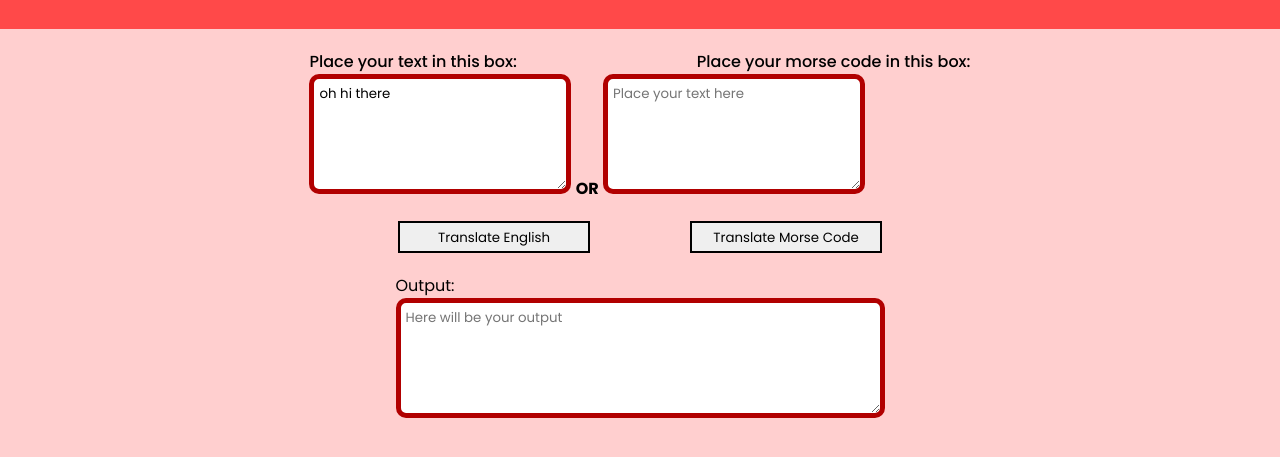
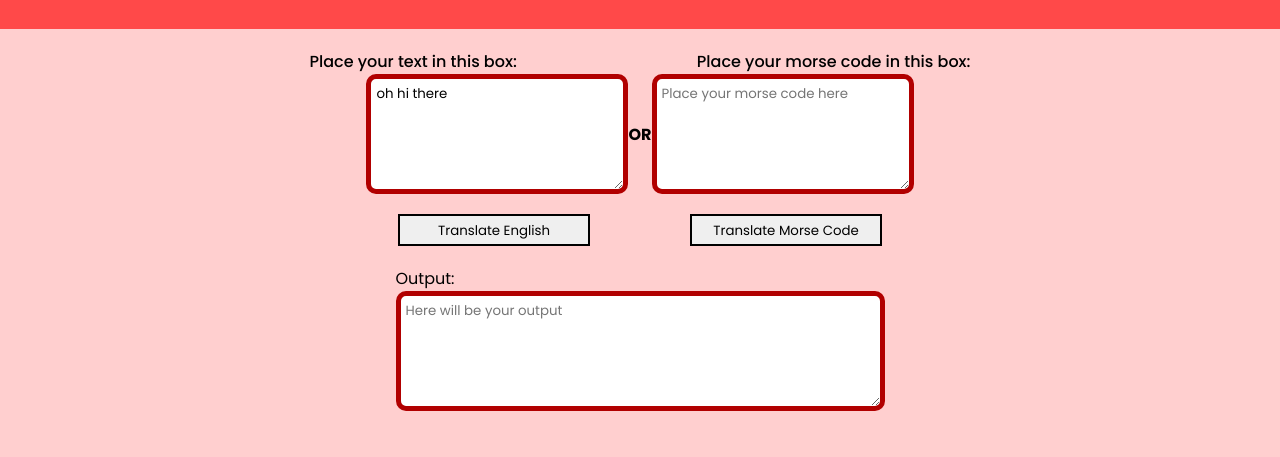
Before and after one commit to Tim-Mclennan/morse_code_translator, a website with bundled scripts: page index.html in a window 1280 px wide. Shown: the part 71-528 px from the top of the page. Built offline with nearby package versions, Linux system fonts and the light colour scheme.

Commit message:
added changes to styling

```diff
--- a/index.html
+++ b/index.html
@@ -18,10 +18,10 @@
                 <p class="main__input__label--text">Place your text in this box:</p>
                 <p class="main__input__label--text">Place your morse code in this box:</p>
             </div>
-            <div lass="main__input__textarea--box">
+            <div class="main__input__textarea--box">
                 <textarea class="main__input__textarea--box--text" placeholder="Place your text here" id="main__input__textarea--box--text" name="main__input__textarea--box--text" rows="5" cols="20">oh hi there</textarea>
                 <b>OR</b>
-                <textarea class="main__input__textarea--box--code" placeholder="Place your text here" id="main__input__textarea--box--code" name="main__input__textarea--box--code" rows="5" cols="20"></textarea>
+                <textarea class="main__input__textarea--box--code" placeholder="Place your morse code here" id="main__input__textarea--box--code" name="main__input__textarea--box--code" rows="5" cols="20"></textarea>
             </div>
         </div>
         <div class="main__btn__container">
--- a/styles.scss
+++ b/styles.scss
@@ -40,7 +40,7 @@
                 display: flex;
                 flex-direction: row;
                 align-items: center;
-
+                justify-content: center;
 
                 &--text {
                     border: 5px $border-colour solid;
```
Also changed, not shown: README.md, styles.css.
